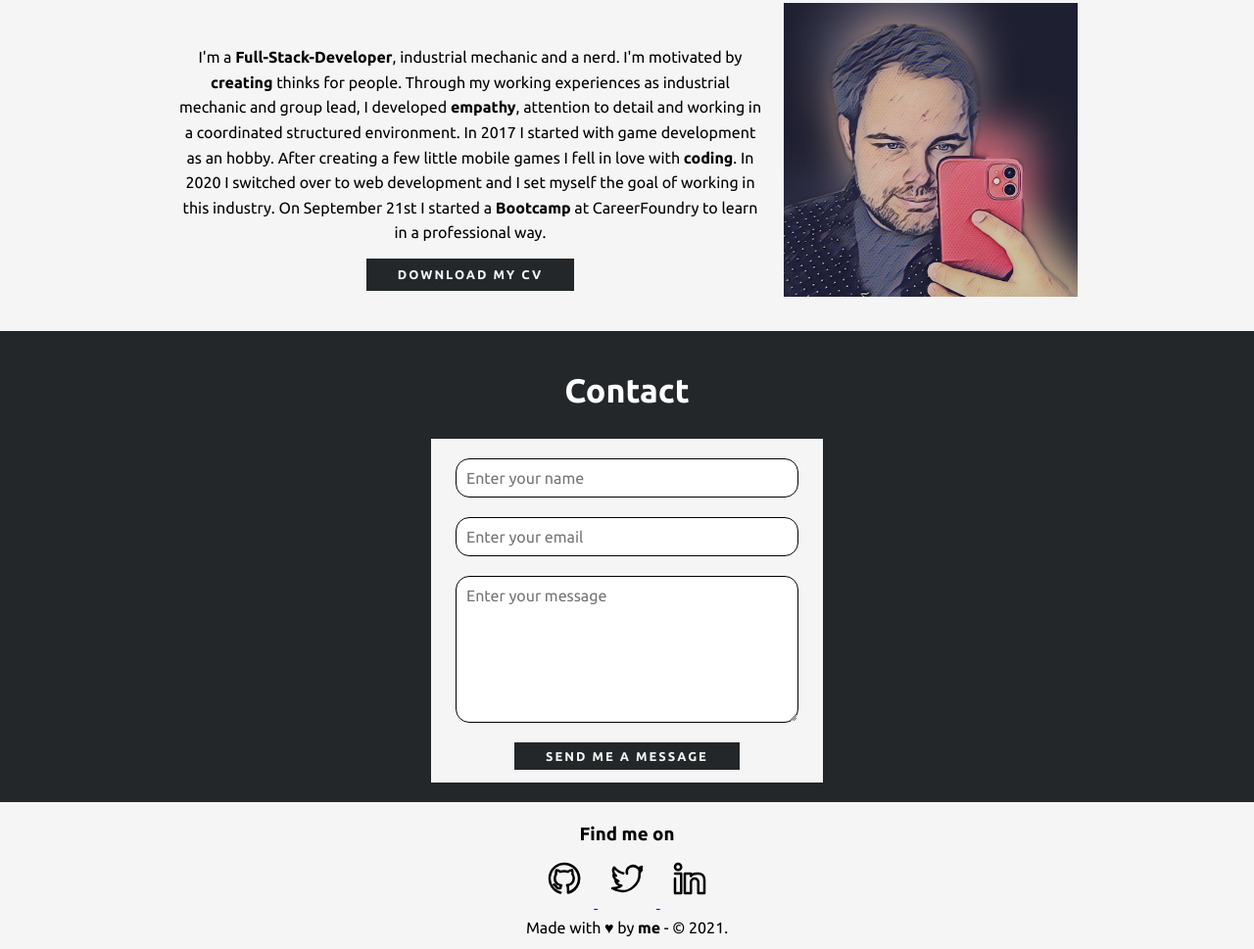
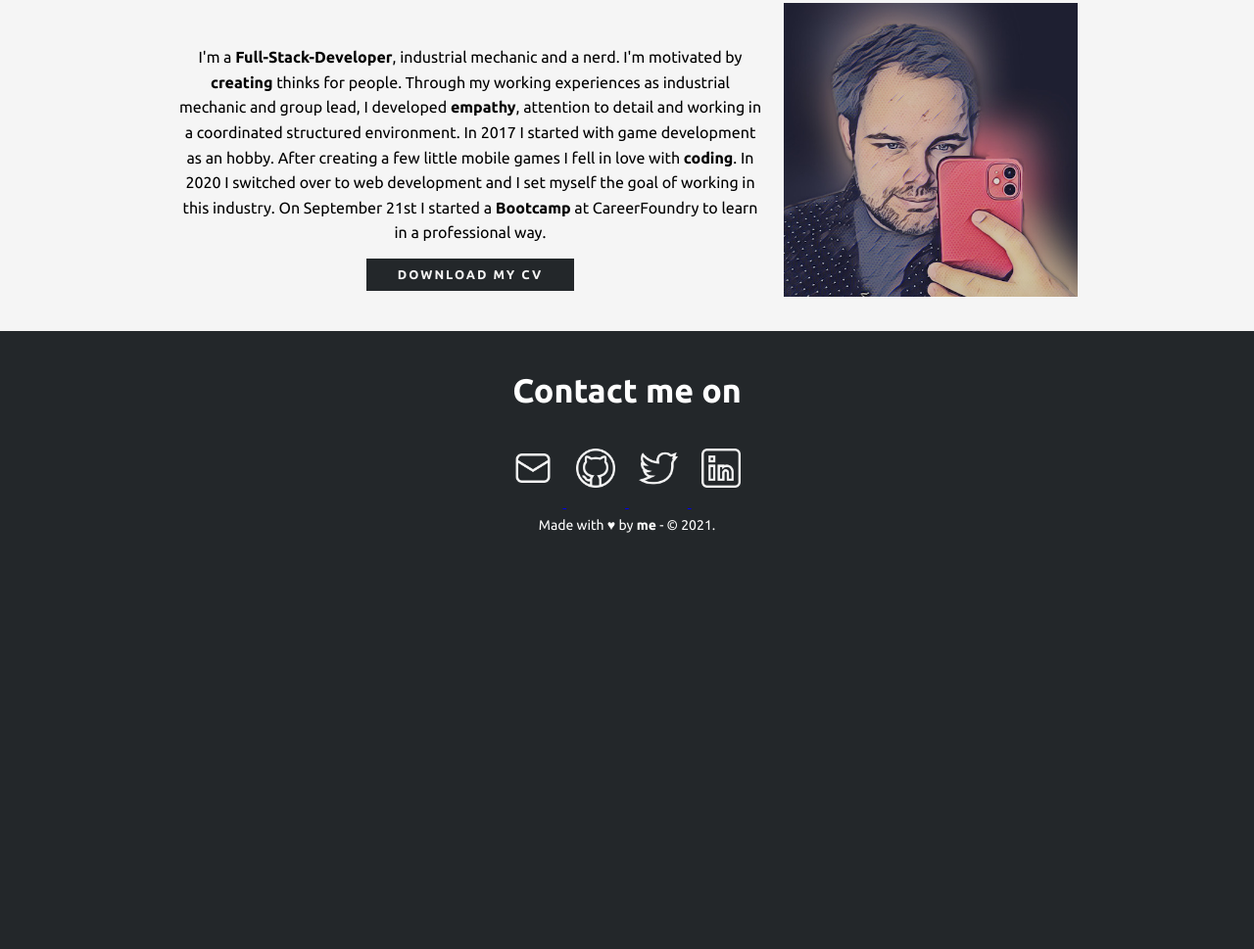
Before and after one commit to ximnoise/portfolio-website, a plain HTML site: page index.html in a window 1280 px wide. Shown: the part 3366-4335 px from the top of the page at 98% size. After the commit the page ends 3914 px from the top, so only its background shows below. Drawn offline with nearby package versions, Linux system fonts and the light colour scheme.

Commit message:
update contact section, change icons

```diff
--- a/css/style.css
+++ b/css/style.css
@@ -316,49 +316,16 @@ header{
   background: var(--bg-color-dark);
 }
 
-.contact__container {
-  width: 400px;
-  background-color: var(--bg-color-light);
+.social-media__icon {
+  height: 50px;
+  width: auto;
+  margin: 10px;
+  padding-bottom: 10px;
 }
 
-form {
-  margin: 20px;
+.bottom-text {
+  font-size: 14px;
 }
-
-.contact__input {
-  width: 350px;
-  height: 40px;
-  margin-top: 20px;
-  padding-left: 10px;
-  border: 1px solid var(--text-color-dark);
-  border-radius: 14px;
-  outline: none;
-  text-align: left;
-}
-
-.contact__textarea {
-  height: 150px;
-  padding-top: 10px;
-}
-
-
-/* Footer Section */
-
-.footer {
-  display: flex;
-  flex-direction: column;
-  text-align: center;
-  height: 150px;
-  padding-top: 10px;
-  background-color: var(--bg-color-light);
-}
-
-.social-media__icon {
-  height: 40px;
-  width: auto;
-  margin: 10px;
-}
-
 
 /* Animations */
 
@@ -445,12 +412,4 @@ form {
     right: 0px;
     width: 250px;
   }
-
-  /* Contact Section Query's */
-  .contact__container {
-    width: 350px;
-  }
-  .contact__input {
-    width: 300px;
-  }
 }
--- a/css/style.production.css
+++ b/css/style.production.css
@@ -381,54 +381,16 @@ header{
   background: var(--bg-color-dark);
 }
 
-.contact__container {
-  width: 400px;
-  background-color: var(--bg-color-light);
+.social-media__icon {
+  height: 50px;
+  width: auto;
+  margin: 10px;
+  padding-bottom: 10px;
 }
 
-form {
-  margin: 20px;
+.bottom-text {
+  font-size: 14px;
 }
-
-.contact__input {
-  width: 350px;
-  height: 40px;
-  margin-top: 20px;
-  padding-left: 10px;
-  border: 1px solid var(--text-color-dark);
-  border-radius: 14px;
-  outline: none;
-  text-align: left;
-}
-
-.contact__textarea {
-  height: 150px;
-  padding-top: 10px;
-}
-
-
-/* Footer Section */
-
-.footer {
-  display: -webkit-box;
-  display: -ms-flexbox;
-  display: flex;
-  -webkit-box-orient: vertical;
-  -webkit-box-direction: normal;
-      -ms-flex-direction: column;
-          flex-direction: column;
-  text-align: center;
-  height: 150px;
-  padding-top: 10px;
-  background-color: var(--bg-color-light);
-}
-
-.social-media__icon {
-  height: 40px;
-  width: auto;
-  margin: 10px;
-}
-
 
 /* Animations */
 
@@ -536,12 +498,4 @@ form {
     right: 0px;
     width: 250px;
   }
-
-  /* Contact Section Query's */
-  .contact__container {
-    width: 350px;
-  }
-  .contact__input {
-    width: 300px;
-  }
 }
--- a/index.html
+++ b/index.html
@@ -196,31 +196,23 @@
       </div>
     </section>
     <section class="contact" id="contact">
-      <h1>Contact</h1>
-      <div class="contact__container">
-        <form name="contact" method="POST" netlify>
-          <input name="name" type="text" class="contact__input" placeholder="Enter your name" aria-placeholder="Enter your name" required />
-          <input name="email" type="email" class="contact__input" placeholder="Enter your email" aria-placeholder="Enter your email" required />
-          <textarea name="message" class="contact__input contact__textarea" placeholder="Enter your message" aria-placeholder="Enter your message" required></textarea>
-          <button type="submit" class="btn__dark">Send Me a Message</button>
-        </form>
-      </div>
-    </section>
-    <footer class="footer">
-      <h3>Find me on</h3>
+      <h1>Contact me on</h1>
       <div>
+        <a href="mailto:me@maximilianrogge.com">
+          <img src="./img/mail_white.png" class="social-media__icon" alt="Mail" />
+        </a>
         <a href="https://github.com/ximnoise" rel="noopener noreferrer">
-          <img src="./img/github.svg" class="social-media__icon" alt="Github" />
+          <img src="./img/github_white.png" class="social-media__icon" alt="Github" />
         </a>
         <a href="https://twitter.com/ximnoise" rel="noopener noreferrer">
-          <img src="./img/twitter.svg" class="social-media__icon" alt="Twitter" />
+          <img src="./img/twitter_white.png" class="social-media__icon" alt="Twitter" />
         </a>
         <a href="https://www.linkedin.com/in/maximilian-rogge-5717461b9/" rel="noopener noreferrer">
-          <img src="./img/linkedin.svg" class="social-media__icon" alt="LinkedIn" />
+          <img src="./img/linkedin_white.png" class="social-media__icon" alt="LinkedIn" />
         </a>
-        <p>Made with ♥︎ by <strong>me</strong> - © 2021.</p>
       </div>
-    </footer>
+      <p class="bottom-text">Made with ♥︎ by <strong>me</strong> - © 2021.</p>
+    </section>
     <script src="https://code.jquery.com/jquery-3.6.0.min.js"  crossorigin="anonymous"></script>
     <script src="js/script.js"></script>
   </body>
```
Also changed, not shown: img/github.svg (deleted), img/github_white.png (added), img/linkedin.svg (deleted), img/linkedin_white.png (added), img/mail_white.png (added), img/twitter.svg (deleted), img/twitter_white.png (added).
